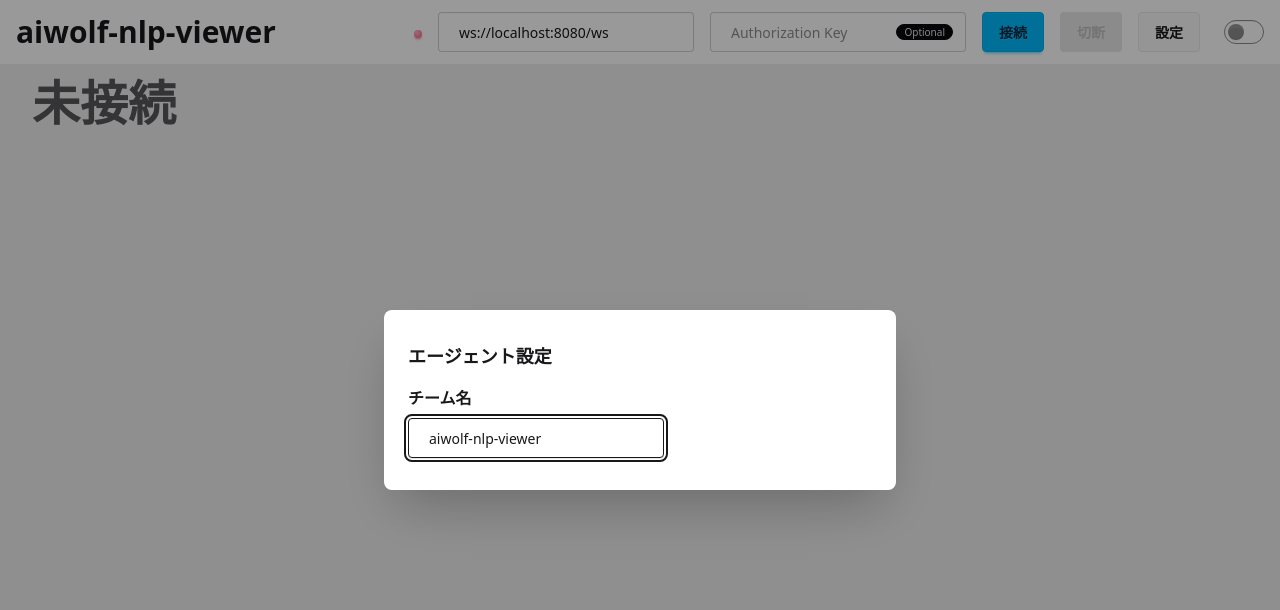
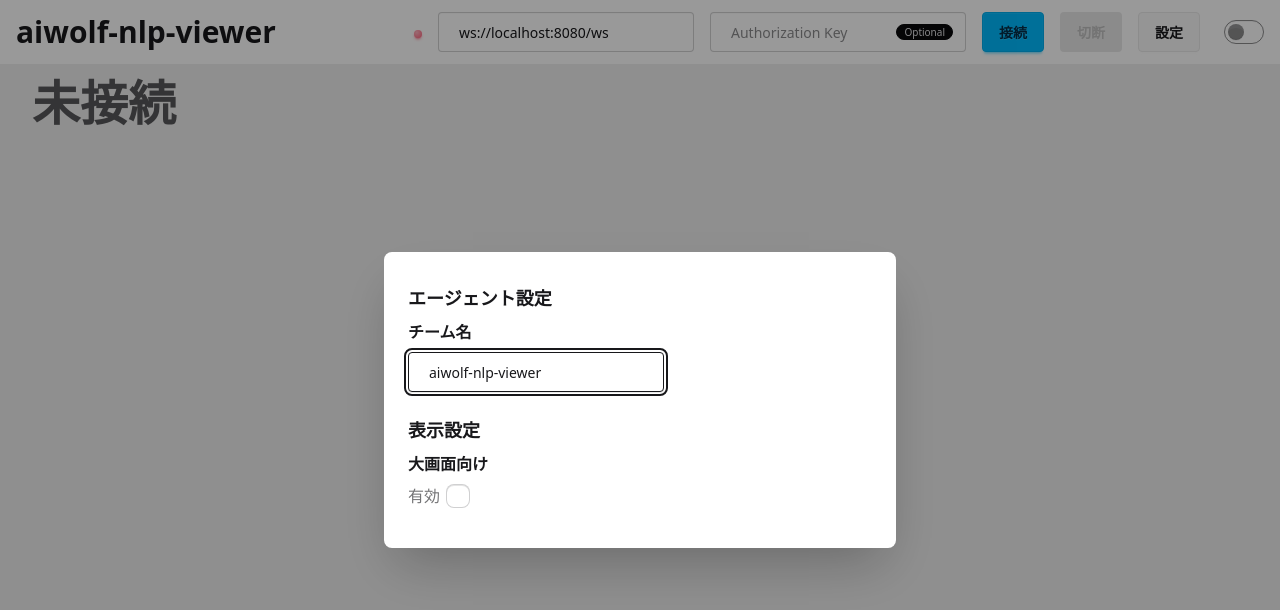
Before and after one commit to aiwolfdial/aiwolf-nlp-viewer, a SvelteKit app: page /agent in a window 1280 px wide. Both pictures are taken after a click on the button "設定". Shown: the top 610 px of the page. Built offline with nearby package versions, Linux system fonts and the light colour scheme.

Commit message:
[add] アクションバーの幅が短い場合にスクロールを追加

```diff
--- a/src/lib/stores/agent-settings.ts
+++ b/src/lib/stores/agent-settings.ts
@@ -9,6 +9,9 @@ const defaultAgentSettings: AgentSettings = {
         token: ""
     },
     team: "aiwolf-nlp-viewer",
+    display: {
+        largeScale: false
+    }
 }
 
 function load(): AgentSettings {
--- a/src/lib/types/agent-settings.ts
+++ b/src/lib/types/agent-settings.ts
@@ -1,13 +1,16 @@
-// ref: https://app.quicktype.io/
-
 export interface AgentSettings {
     connection: Connection;
     team: string;
+    display: Display;
 }
 
 export interface Connection {
     url: string;
     token: string;
+}
+
+export interface Display {
+    largeScale: boolean;
 }
 
 export class Convert {
@@ -176,9 +179,13 @@ const typeMap: any = {
     "AgentSettings": o([
         { json: "connection", js: "connection", typ: r("Connection") },
         { json: "team", js: "team", typ: "" },
+        { json: "display", js: "display", typ: r("Display") }
     ], false),
     "Connection": o([
         { json: "url", js: "url", typ: "" },
         { json: "token", js: "token", typ: "" },
     ], false),
+    "Display": o([
+        { json: "largeScale", js: "largeScale", typ: true },
+    ], false),
 };
--- a/src/lib/types/realtime-settings.ts
+++ b/src/lib/types/realtime-settings.ts
@@ -1,5 +1,3 @@
-// ref: https://app.quicktype.io/
-
 export interface RealtimeSettings {
     connection: Connection;
     display: Display;
--- a/src/routes/agent/ActionBar.svelte
+++ b/src/routes/agent/ActionBar.svelte
@@ -46,7 +46,7 @@
 </script>
 
 <form class="flex-none bg-base-200" data-sveltekit-keepfocus>
-  <div class="flex gap-2 items-center mx-4 mt-4">
+  <div class="flex gap-2 items-center mx-4 pt-4 pb-4 overflow-x-auto">
     <span class="countdown font-mono text-2xl">
       {#if remain && remain > 60000}
         <span
@@ -64,7 +64,8 @@
       >s
     </span>
     {#if request === Request.VOTE || request === Request.DIVINE || request === Request.GUARD || request === Request.ATTACK}
-      <span class="bg-primary text-primary-content text-lg font-bold"
+      <span
+        class="bg-primary text-primary-content text-lg font-bold text-nowrap"
         >{RequestJA[request]}対象を選択してください</span
       >
       {#each Object.entries(info?.statusMap ?? {}) as [key, value]}
@@ -75,7 +76,8 @@
         {/if}
       {/each}
     {:else}
-      <span class="bg-primary text-primary-content text-lg font-bold"
+      <span
+        class="bg-primary text-primary-content text-lg font-bold text-nowrap"
         >{RequestJA[request ?? Request.INITIALIZE]}内容を入力してください</span
       >
       {#if (setting?.maxSkip ?? 0) > 0}
@@ -95,7 +97,7 @@
     {/if}
     <input
       type="text"
-      class="input flex-1"
+      class="input min-w-64 flex-1"
       bind:value={$message}
       list="suggests"
       onkeydown={onKeydown}
@@ -125,7 +127,7 @@
       送信
     </button>
   </div>
-  <div class="mx-4 mb-2">
+  <div class="-mt-2 mx-4 mb-2">
     <progress
       class="progress"
       value={remain !== null
--- a/src/routes/agent/ChatBubble.svelte
+++ b/src/routes/agent/ChatBubble.svelte
@@ -1,18 +1,22 @@
 <script lang="ts">
+  import { base } from "$app/paths";
   import type { Talk } from "$lib/types/agent";
 
   let { talk }: { talk: Talk } = $props();
 </script>
 
 <div class="chat chat-start">
-  <div class="chat-image avatar avatar-placeholder">
-    <div class="bg-neutral text-neutral-content w-12 rounded-full">
-      <span class="text-2xl">
-        {Number(talk.agent.match(/Agent\[(\d+)\]/)?.[1]) ?? ""}
-      </span>
+  <div class="chat-image avatar">
+    <div class="w-10 rounded-full">
+      <img
+        src="{base}/images/male/{Number(talk.agent.match(/Agent\[(\d+)\]/)?.[1])
+          .toString()
+          .padStart(2, '0')}.png"
+        alt={talk.agent}
+      />
     </div>
   </div>
-  <div class="chat-header"></div>
+  <pre class="chat-header">{talk.agent}</pre>
   {#if talk.over}
     <iconify-icon inline icon="mdi:skip-forward"></iconify-icon>
   {:else if talk.skip}
@@ -22,5 +26,5 @@
       {talk.text}
     </div>
   {/if}
-  <pre class="chat-footer opacity-50">{talk.idx}</pre>
+  <pre class="chat-footer opacity-50">Idx: {talk.idx}</pre>
 </div>
--- a/src/routes/agent/Navbar.svelte
+++ b/src/routes/agent/Navbar.svelte
@@ -102,9 +102,9 @@
   <button class="btn" onclick={() => modal.showModal()}>設定</button>
   <dialog class="modal" bind:this={modal}>
     <div class="modal-box">
-      <div class="form-control">
-        <h3 class="text-lg font-bold mt-2">エージェント設定</h3>
-        <h4 class="text-base font-bold mt-4">チーム名</h4>
+      <div class="form-control my-2">
+        <h3 class="text-lg font-bold">エージェント設定</h3>
+        <h4 class="text-base font-bold mt-2">チーム名</h4>
         <label class="input min-w-3xs w-3xs my-2">
           <iconify-icon class="h-[1em] opacity-50" inline icon="mdi:rename"
           ></iconify-icon>
@@ -113,6 +113,18 @@
             class="grow"
             value={settings?.team}
             oninput={(e) => updateSettings("team", e.currentTarget.value)}
+          />
+        </label>
+        <h3 class="text-lg font-bold mt-4">表示設定</h3>
+        <h4 class="text-base font-bold mt-2">大画面向け</h4>
+        <label class="label cursor-pointer my-2">
+          <span class="label-text">有効</span>
+          <input
+            type="checkbox"
+            checked={settings?.display.largeScale}
+            onchange={(e) =>
+              updateSettings("display.largeScale", e.currentTarget.checked)}
+            class="checkbox"
           />
         </label>
       </div>
--- a/src/routes/realtime/Navbar.svelte
+++ b/src/routes/realtime/Navbar.svelte
@@ -102,9 +102,9 @@
   <button class="btn" onclick={() => modal.showModal()}>設定</button>
   <dialog class="modal" bind:this={modal}>
     <div class="modal-box">
-      <div class="form-control">
-        <h3 class="text-lg font-bold mt-2">表示設定</h3>
-        <h4 class="text-base font-bold mt-4">キャンバス上のエージェント情報</h4>
+      <div class="form-control my-2">
+        <h3 class="text-lg font-bold">表示設定</h3>
+        <h4 class="text-base font-bold mt-2">キャンバス上のエージェント情報</h4>
         <div class="flex gap-4 my-2">
           <label class="label cursor-pointer">
             <span class="label-text">名前</span>
@@ -137,7 +137,7 @@
             />
           </label>
         </div>
-        <h4 class="text-base font-bold mt-4">
+        <h4 class="text-base font-bold mt-2">
           メッセージボックス上のエージェント情報
         </h4>
         <div class="flex gap-4 my-2">
@@ -172,7 +172,7 @@
             />
           </label>
         </div>
-        <h4 class="text-base font-bold mt-4">一覧のエージェント情報</h4>
+        <h4 class="text-base font-bold mt-2">一覧のエージェント情報</h4>
         <div class="flex gap-4 my-2">
           <label class="label cursor-pointer">
             <span class="label-text">名前</span>
@@ -205,7 +205,7 @@
             />
           </label>
         </div>
-        <h4 class="text-base font-bold mt-4">大画面向け</h4>
+        <h4 class="text-base font-bold mt-2">大画面向け</h4>
         <label class="label cursor-pointer my-2">
           <span class="label-text">有効</span>
           <input
```
